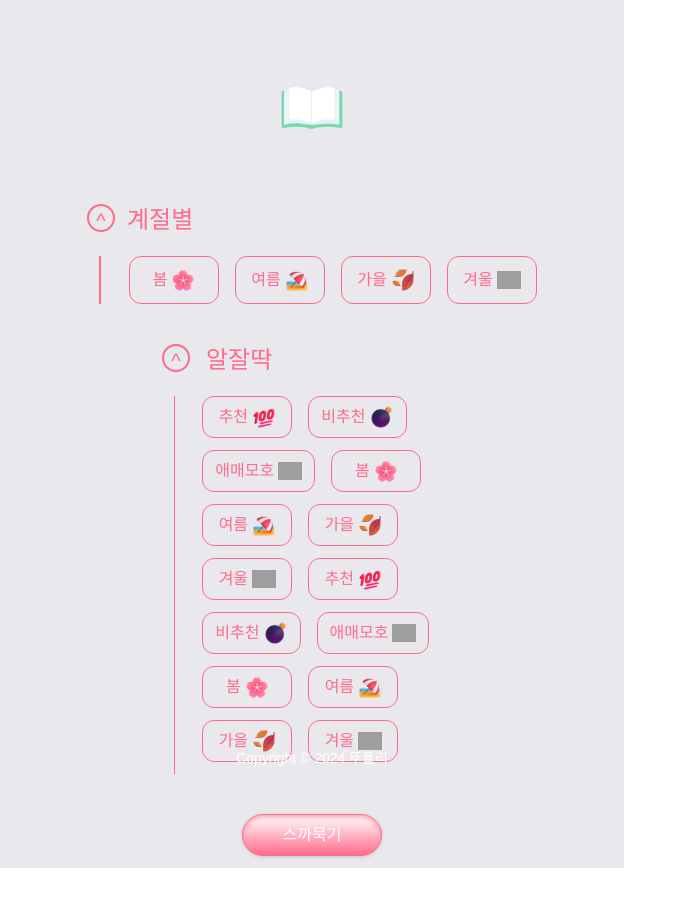
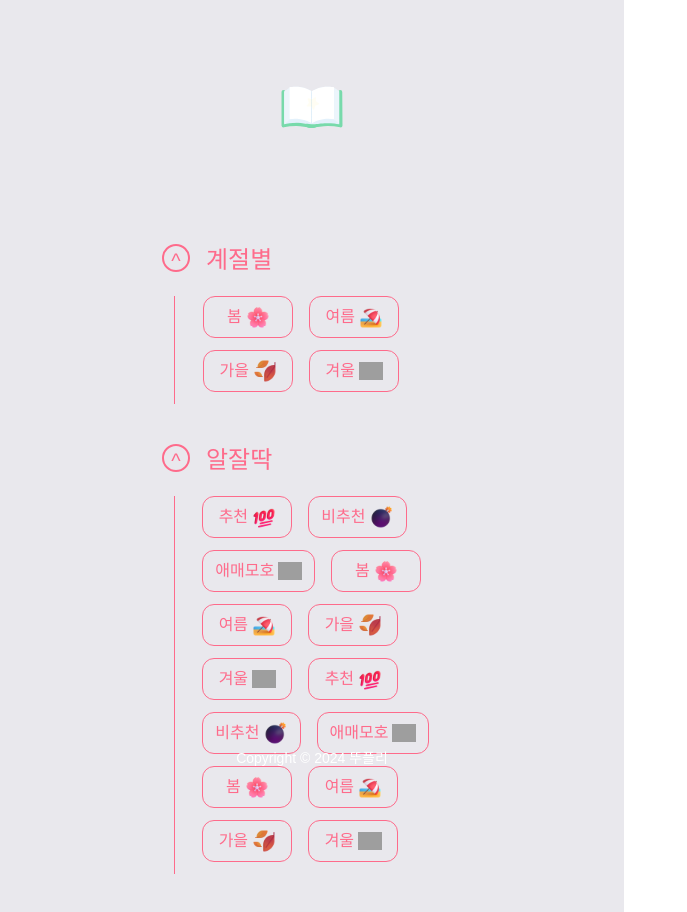
Before and after one commit to syeon0103/sy-blog, a React (Vite) app: page / in a window 1280 px wide. Shown: the top 912 px of the page, without its empty margins (0-687 px from the left). Before the commit the page ends 868 px from the top, so only its background shows below. Built offline with nearby package versions, Linux system fonts and the light colour scheme; grey boxes are pictures that could not be loaded; the HTML template or start-up script is replaced by a standard one; a web font is replaced by a local one.

Commit message:
playlist 페이지 추가

```diff
--- a/src/App.tsx
+++ b/src/App.tsx
@@ -8,6 +8,7 @@ import BoardWrite from "./pages/BoardWrite.tsx";
 import BoardDetail from "./pages/BoardDetail";
 import Splash from "./pages/Splash"
 import ReviewDetail from "./pages/ReviewDetail.tsx"
+import PlayList from "./templates/main/PlayList.tsx";
 
 import './App.css'
 import { createBrowserRouter, RouterProvider } from "react-router-dom";
@@ -49,6 +50,10 @@ const router = createBrowserRouter([
     {
         path : "/reviewDetail/:id",
         element : <ReviewDetail/>
+    },
+    {
+        path : "/playList",
+        element : <PlayList/>
     }
 ])
 
--- a/src/atoms/Keyword.tsx
+++ b/src/atoms/Keyword.tsx
@@ -6,7 +6,8 @@ const Keyword = ({title, icon}) => {
     return (
         <>
             <button
-                className="min-w-[90px] text-base border-[1.5px] border-charry ml-4 inline-flex items-center justify-center px-3 py-2 rounded-xl hover:bg-charryHover hover:text-white text-charry max-w-xs overflow-hidden hover:animate-bounce">
+                className="min-w-[90px] text-base border-[1.5px] border-charry ml-4 inline-flex items-center justify-center px-3 py-2 rounded-xl hover:bg-charryHover hover:text-white text-charry max-w-xs overflow-hidden hover:animate-bounce"
+            >
                 <div className="text-base font-pretendard text-center whitespace-nowrap">
                     {title}
                 </div>
--- a/src/pages/Home/Home.tsx
+++ b/src/pages/Home/Home.tsx
@@ -27,6 +27,7 @@ import { motion } from "framer-motion";
 import {bookCss} from "./book.style.tsx";
 import {bubbleCss, mainCss} from "./Home.style.tsx";
 import Keyword from "../../atoms/Keyword.tsx";
+import {Link} from "react-router-dom";
 
 const Home = () => {
 
@@ -137,28 +138,35 @@ const Home = () => {
                     <Lottie animationData={book} loop={true} autoplay={true} className="w-48 sm:w-28"/>
                 </div>
 
-                <div className="flex w-full justify-center items-center">
-                    <div className="flex flex-col w-[600px]">
 
-                        <div className="flex">
+                <div className="flex w-full justify-center items-center ">
+                    <div className=" mt-10 flex flex-col w-[600px] ">
+
+                        <div className="flex ">
                             <button
                                 className="border-2 border-charry w-7 h-7 rounded-full flex items-center justify-center">
                                 <p className="font-pretendard text-xl text-charry text-center mt-1.5"> ^ </p>
                             </button>
 
-                            <div className="ml-3">
+                            <div className="ml-4">
                                 <span className="text-2xl text-charry font-pretendard">계절별</span>
                             </div>
                         </div>
 
-                        <div className="flex mt-5">
-                            <div className="w-0.5 h-12 bg-charry mx-3"></div>
+                        <div className="flex mt-5 ">
+                            <div
+                                className={`w-0.5 bg-charry mx-3 ${keyword1.length ? 'h-[calc(12rem+1rem*' + keyword1.length + ')]' : 'h-12'}`}></div>
+                            <div className="flex flex-wrap">
                                 {keyword1.map((key, index) => (
-                                <Keyword title={key.title} icon={key.icon as string}/>
+                                    <div className="mb-3">
+                                        <Keyword key={index} title={key.title} icon={key.icon as string}/>
+                                    </div>
                                 ))}
                             </div>
                         </div>
                     </div>
+                </div>
+
 
                 <div className="flex w-full justify-center items-center ">
                     <div className=" mt-10 flex flex-col w-[600px] ">
@@ -190,42 +198,14 @@ const Home = () => {
 
 
                 <div className="mt-10">
-                    <button type="submit" className=" rounded-full py-2 px-10 bg-gradient-to-b from-white to-charry border border-charry shadow-inner shadow-charryHover drop-shadow false">
+                    <Link to={`/playList`}>
+                        <button type="submit"
+                                className=" rounded-full py-2 px-10 bg-gradient-to-b from-white to-charry border border-charry shadow-inner shadow-charryHover drop-shadow false">
                             <span className="text-white font-pretendard text-base font-normal">스까묵기</span>
                         </button>
+                    </Link>
                 </div>
 
-
-
-                {/*<div css={bubbleCss}>
-                <div className="ball">
-                </div>
-                <div className="shadow"></div>
-            </div>*/}
-
-
-                {/*<div className="flex flex-row justify-center items-center mb-20">
-                <div className="grid grid-cols-3 gap-10 sm:grid-cols-1 md:grid-cols-2">
-                    {cardsData.map((card, index) => (
-                       <div css={bookCss}>
-                           <div className="book">
-                               <div className="book-cover" style={{backgroundImage: `url(${card.imageUrl})`}}>
-                                   <div className="effect"></div>
-                                   <div className="light"></div>
-                               </div>
-                               <div className="book-inside">
-                               </div>
-                           </div>
-                       </div>
-                    ))}
-                </div>
-            </div>*/}
-
-                {/* <Header/>
-            <Banner/>
-            <Works/>
-            <Log/>
-            <Life/>*/}
                 <div className="text-white font-pretendard mb-8 text-sm bottom-0 fixed sm:text-[7px]">
                     Copyright © 2024 뚜플리
                 </div>
--- /dev/null
+++ b/src/templates/main/PlayList.tsx
@@ -0,0 +1,11 @@
+
+
+const PlayList = () => {
+
+    return (
+      <div className="bg-[#e9e8ed] w-full min-h-screen flex flex-col items-center gap-5 p-3">
+     </div>
+    )
+}
+
+export default PlayList;
```
Lines whose indentation alone changed are shown as unchanged.
